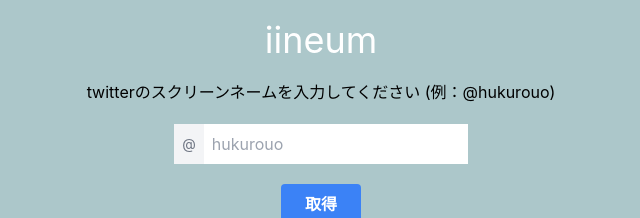
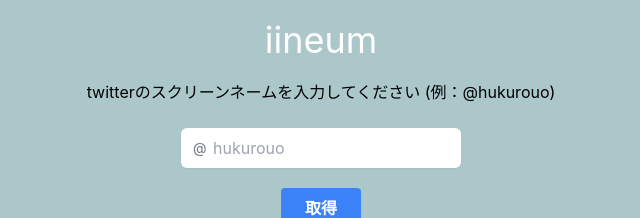
Before and after one commit to n1sym/Twitter-favorite-illust-masonry, a React (Create React App) app: page / in a window 1280 px wide. Shown: the top 218 px of the page, without its empty margins (319-959 px from the left). Built offline with nearby package versions, Linux system fonts and the light colour scheme.

Commit message:
これで終わりだ

```diff
--- a/src/Components/ImageTable.tsx
+++ b/src/Components/ImageTable.tsx
@@ -81,19 +81,24 @@
         <div className="flex justify-center mb-5 mx-5">
           <p>twitterのスクリーンネームを入力してください (例：@hukurouo) </p>
         </div>
-        <div className="flex justify-center mb-5 mx-auto max-w-xs">
-                  <span className="inline-flex bg-gray-100 items-center px-2 bg-gray-50 text-gray-500 text-sm">
-                    @
-                  </span>
-          <input type="text"
+        <div className="flex mb-5 mx-auto max-w-xs">
+  <div className="mt-1 relative rounded-md shadow-sm mx-5 w-full">
+    <div className="absolute inset-y-0 left-0 pl-3 flex items-center pointer-events-none">
+      <span className="text-gray-500 sm:text-sm">
+        @
+      </span>
+    </div>
+    <input type="text"
                  autoCapitalize="off"
                  name="screen_name"
                  placeholder="hukurouo"
                  value={this.state.screen_name}
                  onChange={this.handleChange}
-                 className="bg-white focus:outline-none focus:shadow-outline py-2 px-2"
+                 className="bg-white focus:outline-none focus:shadow-outline py-2 px-8 rounded-md w-full"
           />
-        </div>
+
+  </div>
+</div>
         <input type="submit" value="取得" disabled={this.state.screen_name === ''} className="flex justify-center bg-blue-500 hover:bg-blue-700 text-white font-bold py-2 px-2 rounded w-20 mx-auto" />
         </form>
 
```
Also changed, not shown: 1 other file (tests, documents, lock files or other folders).
